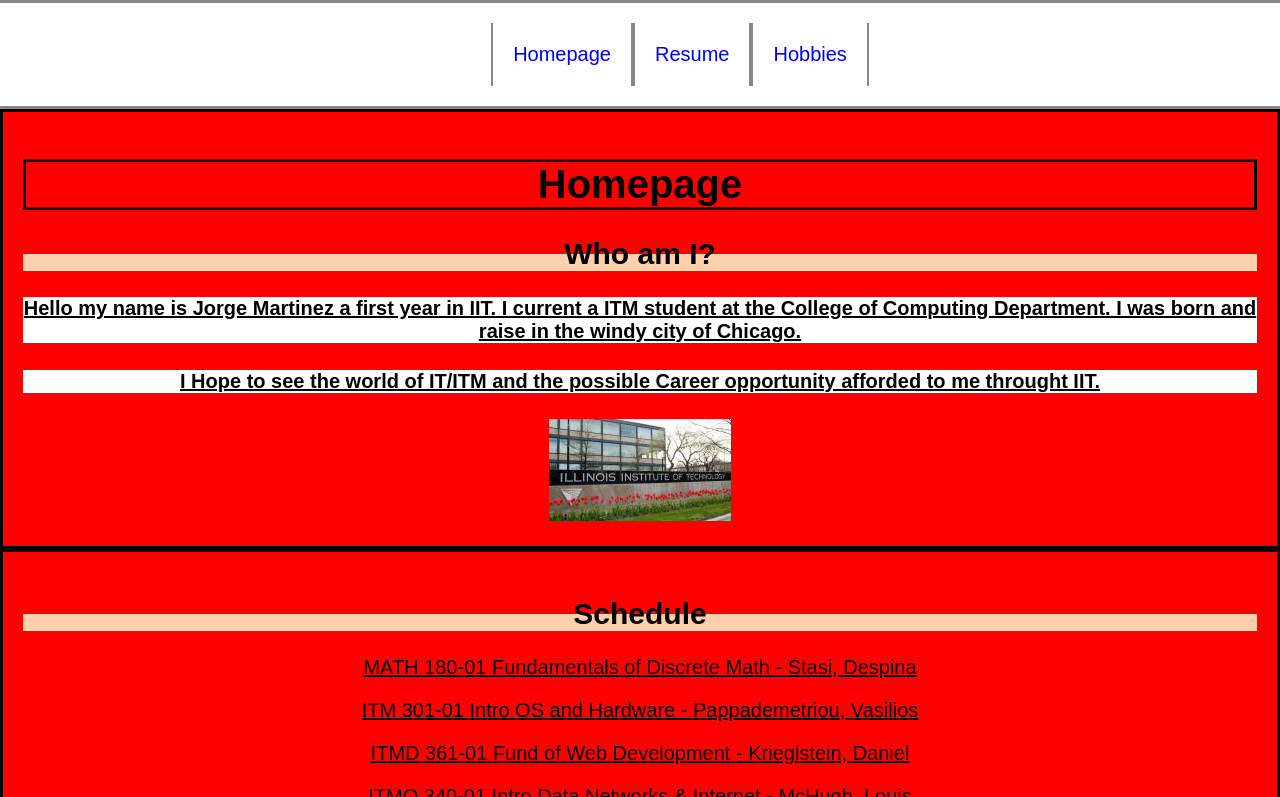
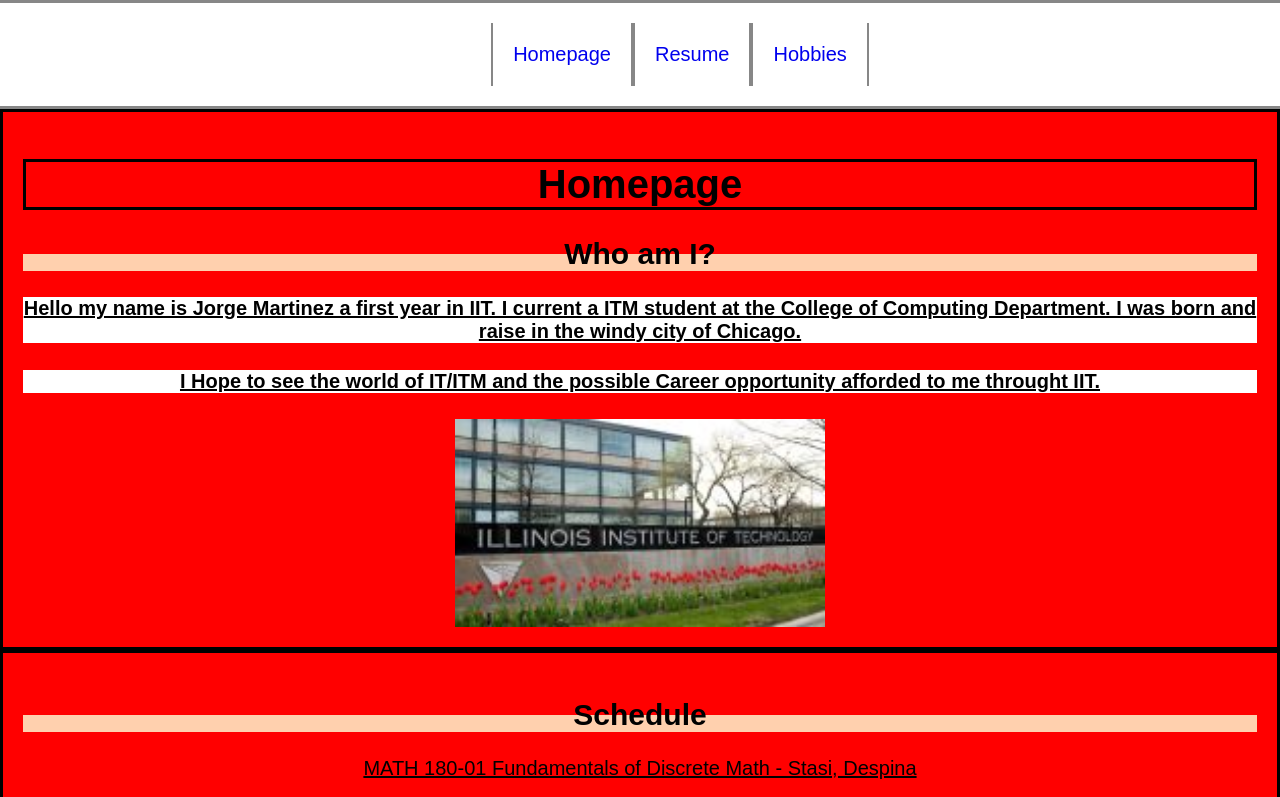
Before and after one commit to whatareyoy/project-2, a plain HTML site: page index.html in a window 1280 px wide. In both pictures the pointer is over the picture 640 px from the left and 470 px from the top of the page. Shown: the top 797 px of the page. Drawn offline with Linux system fonts and the light colour scheme.

Commit message:
Update style.css

```diff
--- a/css/style.css
+++ b/css/style.css
@@ -1,14 +1,14 @@
 h1 {
   border: 3px solid;
   text-align: center;
-}
-body {
+	}
+ body {
   font-size: 20px;
   text-align: center;
   border: 0px;
   background-color: red;
   font-family: Arial;
-}
+ }
 ul li {
   display: block;
   color: #fff;
@@ -18,7 +18,7 @@
 h3, h2 {
   background: linear-gradient(180deg,rgba(255,255,255,0) 50%, #FFD0AE 50%);
 }
-p {
+p{
   color: black;
 }
 #navbar{
@@ -34,12 +34,14 @@
   border-bottom:3px solid rgb(135, 135, 135);
   border-top:3px solid rgb(135, 135, 135);
 }
+
 #navbar ul{
   list-style-type:none;
   position:relative;
   left:50%;
   float:left;
 }
+
 #navbar ul li{
   float:left;
   position:relative;
@@ -47,11 +49,13 @@
   border-right: 2px solid rgb(135, 135, 135);
   border-left: 2px solid rgb(135, 135, 135);
 }
+
 #navbar ul li a{
   display:block;
   padding: 20px 20px;
   text-decoration:none;
 }
+
 #navbar ul li a:hover{
   background-color: #000;
 }
@@ -67,14 +71,6 @@
  text-align: center;
  text-decoration: underline;
 }
-#IIT:hover {
-  width: 30%;
-  height: 30%;
-  display: block;
-  margin-left: auto;
-  margin-right: auto;
-  float: left;
-}
 #class{
   text-decoration: underline;
 }
@@ -84,6 +80,13 @@
   display: block;
   border: 3px solid;
   text-align: center;
+}
+#IIT:hover {
+  width: 30%;
+  height: 30%;
+  display: block;
+  margin-left: auto;
+  margin-right: auto;
 }
 #class:hover{
   display:block;
@@ -133,7 +136,7 @@
   width: 33.33%;
   float: left;
 }
-#guitar, #Audio, #sheet{
+#guitar, #Audio, #sheet,{
   display: block;
   margin-left: auto;
   margin-right: auto;
```
